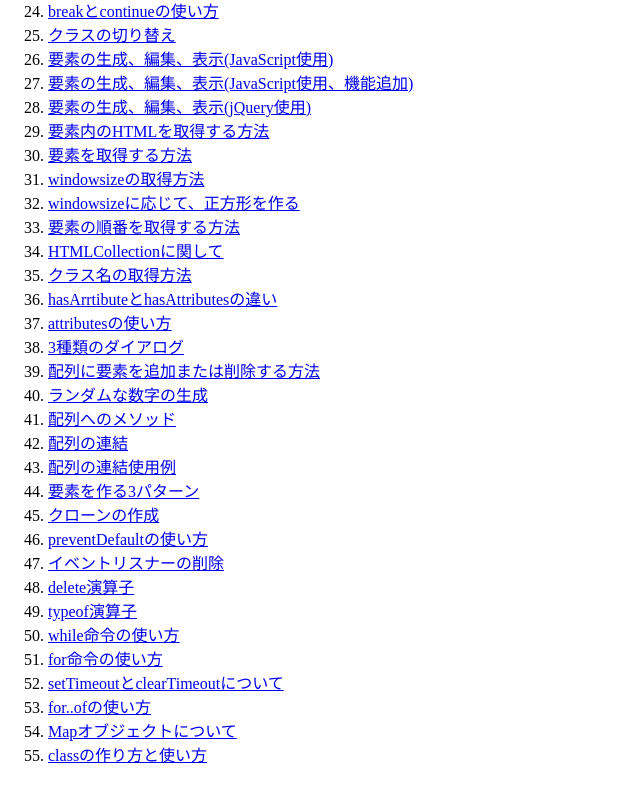
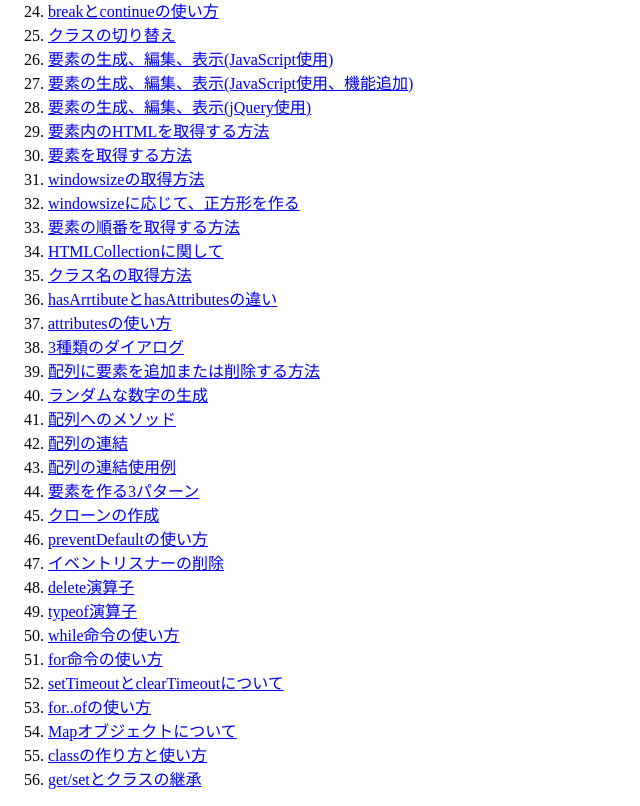
Before and after one commit to takanobu68/practiceCode, a plain HTML site: page index.html in a window 1280 px wide. Shown: the part 650-1456 px from the top of the page, without its empty margins (0-640 px from the left). Before the commit the page ends 1432 px from the top, so only its background shows below. Drawn offline with Linux system fonts and the light colour scheme.

Commit message:
リンクの追加

```diff
--- a/index.html
+++ b/index.html
@@ -68,6 +68,7 @@
 		<li><a href="practice054.html">for..ofの使い方</a></li>
 		<li><a href="practice055.html">Mapオブジェクトについて</a></li>
 		<li><a href="practice056.html">classの作り方と使い方</a></li>
+		<li><a href="practice057.html">get/setとクラスの継承</a></li>
 
 	</ol>
 </body>
```
